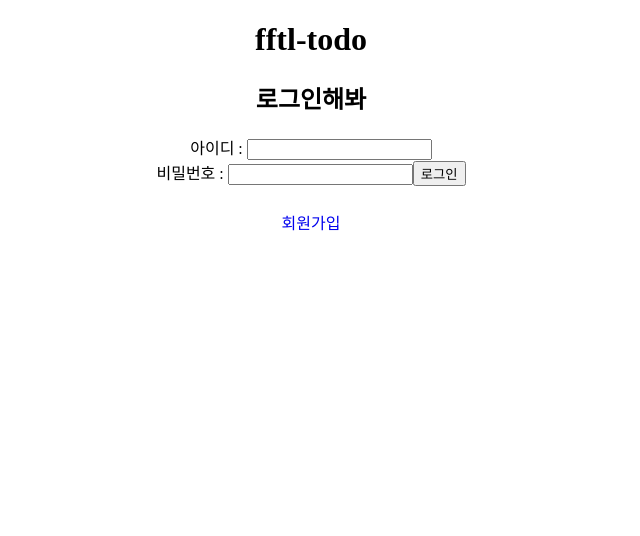
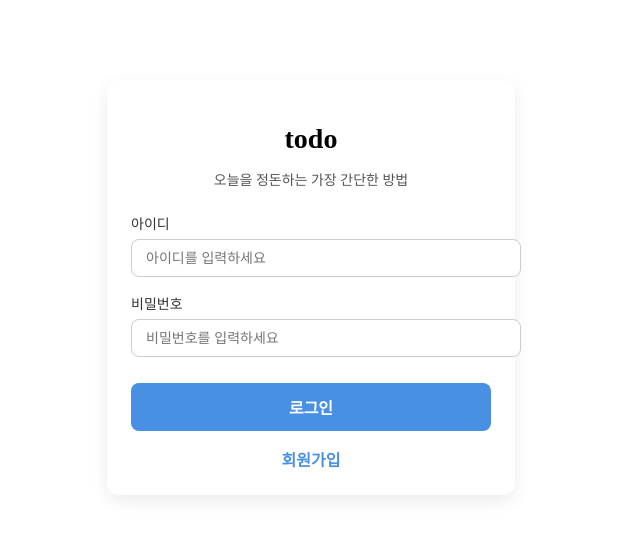
Before and after one commit to fftl/vue-fftl-todo, a Vue app: page / in a window 1280 px wide. Shown: the top 536 px of the page, without its empty margins (329-969 px from the left). Built offline with nearby package versions, Linux system fonts and the light colour scheme; the HTML template or start-up script is replaced by a standard one.

Commit message:
feat : index, main design 변경

```diff
--- a/src/views/Index.vue
+++ b/src/views/Index.vue
@@ -1,8 +1,8 @@
 <script setup lang="ts">
 import { RouterLink, useRouter } from 'vue-router'
 import { ref } from 'vue'
-import { signUp, idCheck, login } from '@/services/member'
-import type { LoginRequest, LoginResponse } from '@/types/member'
+import { login } from '@/services/member'
+import type { LoginRequest } from '@/types/member'
 import { useAuthStore } from '@/stores/auth'
 
 const router = useRouter()
@@ -18,8 +18,6 @@ async function doLogin() {
 
   try {
     const res = await login(loginRequest)
-    console.log(res)
-    //토큰 저장
     auth.setToken(res.data.access, res.data.refresh)
     await router.push('/main')
   } catch (e) {
@@ -29,29 +27,106 @@ async function doLogin() {
 </script>
 
 <template>
-  <h1 class="title">fftl-todo</h1>
-  <div class="input">
-    <h2>로그인해봐</h2>
-    <span>아이디 : </span><input type="text" v-model="username" />
-    <div></div>
-    <span>비밀번호 : </span><input type="password" v-model="password" />
-    <button @click="doLogin">로그인</button>
-    <RouterLink class="start" to="/signup">회원가입</RouterLink>
+  <div class="container">
+    <h1 class="title">todo</h1>
+    <p class="subtitle">오늘을 정돈하는 가장 간단한 방법</p>
+
+    <div class="form-group">
+      <label for="username">아이디</label>
+      <input id="username" type="text" v-model="username" placeholder="아이디를 입력하세요" />
+    </div>
+
+    <div class="form-group">
+      <label for="password">비밀번호</label>
+      <input id="password" type="password" v-model="password" placeholder="비밀번호를 입력하세요" />
+    </div>
+
+    <button class="login-btn" @click="doLogin">로그인</button>
+
+    <RouterLink class="signup-link" to="/signup">회원가입</RouterLink>
   </div>
 </template>
 
 <style scoped>
-.title {
+.container {
+  max-width: 360px;
+  margin: 80px auto;
+  padding: 24px;
+  background: #fff;
+  border-radius: 12px;
+  box-shadow: 0 6px 18px rgba(0, 0, 0, 0.08);
   text-align: center;
 }
-.start {
+
+.title {
+  font-size: 28px;
+  font-weight: bold;
+  margin-bottom: 4px;
+}
+
+.subtitle {
+  font-size: 14px;
+  color: #555;
+  margin-bottom: 24px;
+}
+
+.form-group {
+  text-align: left;
+  margin-bottom: 16px;
+}
+
+label {
   display: block;
-  width: fit-content;
-  margin: 16px auto 0;
+  font-size: 14px;
+  margin-bottom: 6px;
+  color: #333;
+}
+
+input {
+  width: 100%;
+  padding: 10px 14px;
+  border: 1px solid #ccc;
+  border-radius: 8px;
+  outline: none;
+  font-size: 14px;
+  transition:
+    border-color 0.2s,
+    box-shadow 0.2s;
+}
+
+input:focus {
+  border-color: #4a90e2;
+  box-shadow: 0 0 6px rgba(74, 144, 226, 0.3);
+}
+
+.login-btn {
+  width: 100%;
+  padding: 12px;
+  margin-top: 10px;
+  background: #4a90e2;
+  border: none;
+  border-radius: 8px;
+  color: white;
+  font-size: 16px;
+  font-weight: bold;
+  cursor: pointer;
+  transition: background 0.2s;
+}
+
+.login-btn:hover {
+  background: #3a78c2;
+}
+
+.signup-link {
+  display: block;
+  margin-top: 16px;
   text-decoration: none;
-  padding: 8px 20px;
+  color: #4a90e2;
+  font-weight: bold;
+  transition: color 0.2s;
 }
-.input {
-  text-align: center;
+
+.signup-link:hover {
+  color: #2d5f9f;
 }
 </style>
--- a/src/views/Main.vue
+++ b/src/views/Main.vue
@@ -1,137 +1,193 @@
 <!-- src/views/Main.vue -->
 <script setup lang="ts">
 import { onMounted, ref } from 'vue'
-import RoutineBar from '@/components/routine/RoutineBar.vue' // 루틴 칩 목록 + +New 버튼
-import DateSwitcher from '@/components/common/DateSwitcher.vue' // ←/→ + 📅
-import Routine from '@/components/Routine.vue' // 기존 섹션(원하면 유지)
-import Todo from '@/components/Todo.vue' // 입력 + 추가
-import TodoList from '@/components/TodoList.vue' // 목록 표시
+import RoutineBar from '@/components/routine/RoutineBar.vue'
+import DateSwitcher from '@/components/common/DateSwitcher.vue'
+import Routine from '@/components/Routine.vue'
+import Todo from '@/components/Todo.vue'
+import TodoList from '@/components/TodoList.vue'
 
-// 날짜 상태 (YYYY-MM-DD)
 const selectedDate = ref(new Date().toISOString().slice(0, 10))
-
-// 루틴 목록 (간단 요약 타입)
 type RoutineSummary = { id: number; name: string }
 const routines = ref<RoutineSummary[]>([])
 
-// --- 서비스 호출부 (실제 API 로직으로 교체하세요) ---
 async function loadRoutines() {
-  // 예: const { data } = await api.get('/routines')
-  // routines.value = data
   routines.value = [
     { id: 1, name: '아침 루틴' },
     { id: 2, name: '운동 루틴' },
   ]
 }
-
 async function createRoutineFromCurrentList(name: string) {
-  // 예: await api.post('/routines', { name, items: currentTodosSnapshot })
-  // const created = await ...
-  // routines.value.unshift(created)
   routines.value.unshift({ id: Date.now(), name })
 }
-
 async function applyRoutineToDate(id: number, date: string) {
-  // 예: await api.post(`/routines/${id}/apply?date=${date}`)
-  // 적용 후 TodoList가 해당 날짜 목록을 새로 고치도록 이벤트/상태를 갱신
-  // 여기서는 간단히 콘솔만
   console.log('apply routine', id, 'to', date)
 }
-
-// DateSwitcher 변경 시 호출
 function onChangeDate(d: string) {
   selectedDate.value = d
-  // TodoList가 날짜를 기반으로 로드하도록 prop/emit/Pinia 등으로 신호 주면 됨
-  // 예) 이벤트 버스나 Pinia store의 selectedDate 갱신
 }
-
 function onCreateRoutine() {
   const name = window.prompt('루틴 이름을 입력하세요')
   if (!name?.trim()) return
   createRoutineFromCurrentList(name.trim())
 }
-
 function onApplyRoutine(id: number) {
   applyRoutineToDate(id, selectedDate.value)
 }
 
-onMounted(() => {
-  loadRoutines()
-})
+onMounted(loadRoutines)
 </script>
 
 <template>
-  <div class="container">
-    <!-- 상단 타이틀(선택) -->
-    <h1 class="page-title">Routine</h1>
+  <div class="page">
+    <header class="page__header">
+      <h1 class="page__title">Routine</h1>
+      <button class="btn btn--primary" @click="onCreateRoutine">+ New</button>
+    </header>
 
-    <!-- 루틴 바: 칩 + +New -->
-    <section class="section">
-      <div class="section-header">
-        <h2>Routines</h2>
-        <button class="btn-new" @click="onCreateRoutine">+ New</button>
+    <!-- Routines -->
+    <section class="card">
+      <div class="card__header">
+        <h2 class="card__title">Routines</h2>
+        <p class="card__subtitle">자주 쓰는 작업을 묶어 한 번에 추가하세요</p>
       </div>
-      <RoutineBar :routines="routines" @apply="onApplyRoutine" />
+      <div class="card__body">
+        <RoutineBar :routines="routines" @apply="onApplyRoutine" />
+      </div>
     </section>
 
-    <!-- 날짜 스위처 -->
-    <section class="section">
-      <DateSwitcher :model-value="selectedDate" @update:model-value="onChangeDate" />
+    <!-- Date & Controls -->
+    <section class="card">
+      <div class="card__body center">
+        <DateSwitcher :model-value="selectedDate" @update:model-value="onChangeDate" />
+      </div>
     </section>
 
-    <!-- 기존 루틴 섹션(원하면 유지) -->
-    <Routine />
+    <!-- (선택) 기존 섹션 유지 -->
+    <section class="card card--soft">
+      <div class="card__body">
+        <Routine />
+      </div>
+    </section>
 
-    <div class="space" />
-
-    <!-- 입력 + 리스트 -->
-    <section class="section">
-      <h2 class="title">Insert your today Todo.</h2>
-      <Todo />
-      <TodoList />
+    <!-- Todo input + list -->
+    <section class="card">
+      <div class="card__header center">
+        <h2 class="card__title">Insert your today Todo.</h2>
+      </div>
+      <div class="card__body stack">
+        <Todo />
+        <TodoList />
+      </div>
     </section>
   </div>
 </template>
 
 <style scoped>
-.container {
-  max-width: 900px;
+/* 페이지 레이아웃 */
+.page {
+  max-width: 980px;
   margin: 0 auto;
-  padding: 24px 16px;
+  padding: 28px 16px 56px;
+  color: var(--text, #0d1117);
 }
-
-.page-title {
-  text-align: center;
-  margin: 8px 0 16px;
-}
-
-.section {
-  margin-bottom: 18px;
-}
-
-.section-header {
+.page__header {
   display: flex;
   align-items: center;
   justify-content: space-between;
   gap: 12px;
-  margin-bottom: 8px;
+  margin-bottom: 16px;
+}
+.page__title {
+  margin: 0;
+  font-size: 32px;
+  font-weight: 800;
+  letter-spacing: 0.2px;
 }
 
-.btn-new {
-  padding: 6px 12px;
-  border-radius: 8px;
-  border: 1px solid #e5e7eb;
-  background: #111827;
-  color: #fff;
-  cursor: pointer;
+/* 카드 공통 */
+.card {
+  background: var(--card, #fff);
+  border: 1px solid var(--border, rgba(13, 17, 23, 0.08));
+  border-radius: 16px;
+  box-shadow: var(--shadow, 0 10px 24px rgba(17, 24, 39, 0.08));
+  overflow: hidden;
+  margin-bottom: 16px;
+  animation: fade-in 0.25s ease both;
+}
+.card--soft {
+  background: color-mix(in oklab, var(--card, #fff) 92%, transparent);
+}
+.card__header {
+  padding: 18px 20px 6px;
+}
+.card__body {
+  padding: 16px 20px 20px;
+}
+.card__title {
+  margin: 0;
+  font-size: 18px;
+  font-weight: 800;
+}
+.card__subtitle {
+  margin: 6px 0 0;
+  font-size: 13px;
+  color: var(--muted, #5b667b);
+}
+.center {
+  text-align: center;
+}
+.stack {
+  display: grid;
+  gap: 14px;
 }
 
-.space {
-  height: 12px;
+/* 버튼 */
+.btn {
+  height: 40px;
+  padding: 0 14px;
+  border-radius: 12px;
+  border: 1px solid var(--border, rgba(13, 17, 23, 0.08));
+  font-weight: 700;
+  cursor: pointer;
+  transition:
+    transform 0.12s ease,
+    filter 0.12s ease,
+    box-shadow 0.12s ease;
+}
+.btn--primary {
+  background: linear-gradient(180deg, var(--primary, #3b82f6), var(--primary-press, #326fd1));
+  color: #fff;
+  border-color: transparent;
+  box-shadow: 0 8px 18px rgba(59, 130, 246, 0.25);
+}
+.btn--primary:hover {
+  transform: translateY(-1px);
+}
+.btn--primary:active {
+  transform: translateY(0);
+  filter: brightness(0.97);
 }
 
-.title {
-  text-align: center;
-  margin: 12px 0;
+/* 미세 애니메이션 */
+@keyframes fade-in {
+  from {
+    opacity: 0;
+    transform: translateY(4px);
+  }
+  to {
+    opacity: 1;
+    transform: translateY(0);
+  }
+}
+
+/* 반응형 */
+@media (max-width: 640px) {
+  .page__title {
+    font-size: 26px;
+  }
+  .card__body {
+    padding: 14px;
+  }
 }
 </style>
```
